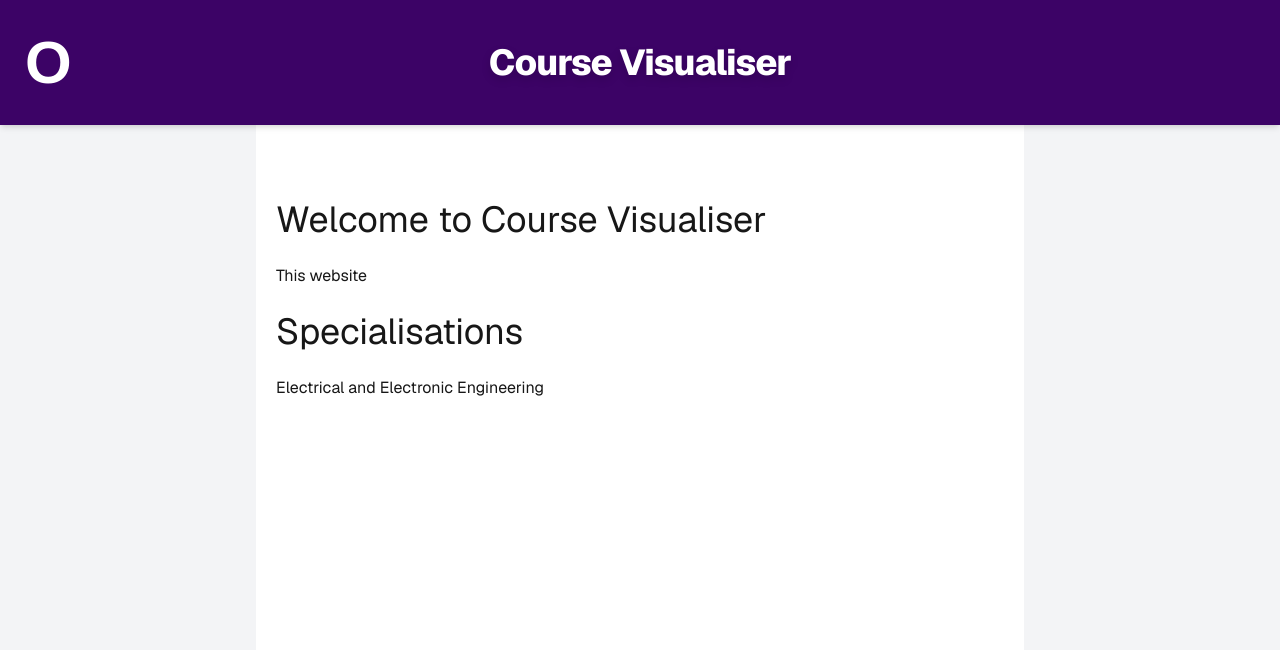
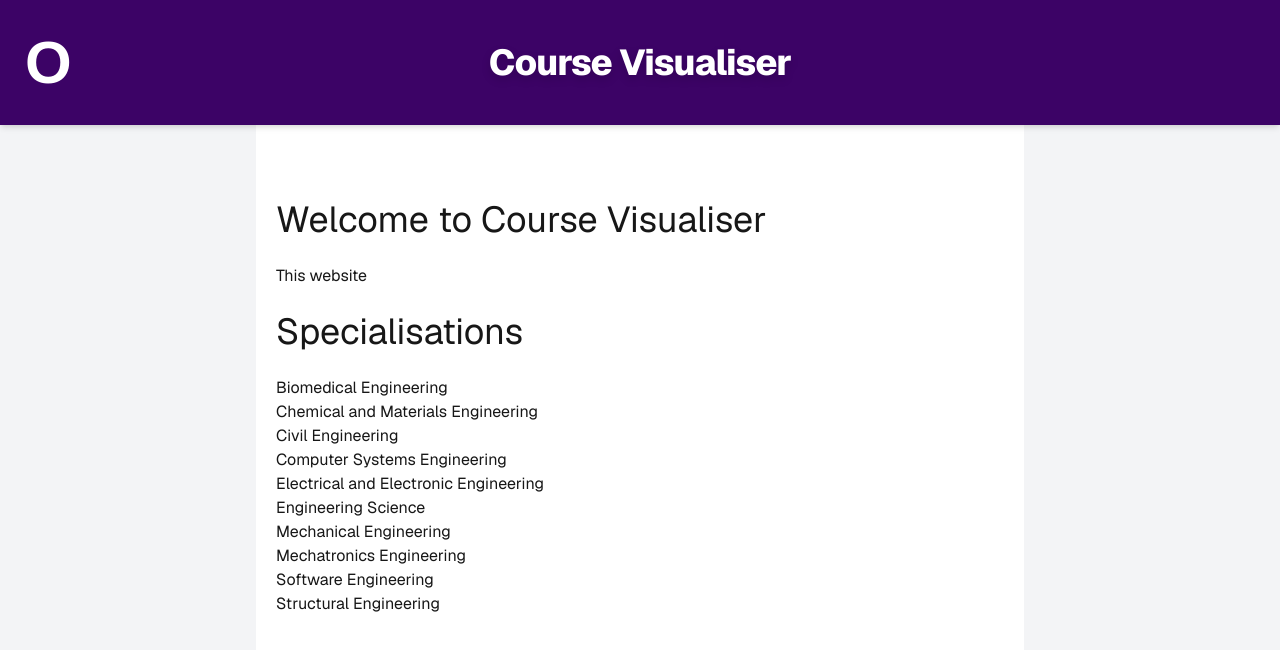
Before and after one commit to matthewrchen/course-visualiser, a Next.js app: page / in a window 1280 px wide. Shown: the top 650 px of the page. Built offline with nearby package versions, Linux system fonts and the light colour scheme.

Commit message:
added rest of spec links to main page

```diff
--- a/src/app/page.tsx
+++ b/src/app/page.tsx
@@ -13,7 +13,34 @@ export default function Home() {
       <br></br>
       <ul>
         <li>
-          <Link href="" className="font-sans">Electrical and Electronic Engineering</Link>
+          <Link href="/specialisations/biomedical-engineering" className="font-sans">Biomedical Engineering</Link>
+        </li>
+        <li>
+          <Link href="/specialisations/chemical-and-materials-engineering" className="font-sans">Chemical and Materials Engineering</Link>
+        </li>
+        <li>
+          <Link href="/specialisations/civil-engineering" className="font-sans">Civil Engineering</Link>
+        </li>
+        <li>
+          <Link href="/specialisations/computer-systems-engineering" className="font-sans">Computer Systems Engineering</Link>
+        </li>
+        <li>
+          <Link href="/specialisations/electrical-and-electronic-engineering" className="font-sans">Electrical and Electronic Engineering</Link>
+        </li>
+        <li>
+          <Link href="/specialisations/engineering-science" className="font-sans">Engineering Science</Link>
+        </li>
+        <li>
+          <Link href="/specialisations/mechanical-engineering" className="font-sans">Mechanical Engineering</Link>
+        </li>
+        <li>
+          <Link href="/specialisations/mechatronics-engineering" className="font-sans">Mechatronics Engineering</Link>
+        </li>
+        <li>
+          <Link href="/specialisations/software-engineering" className="font-sans">Software Engineering</Link>
+        </li>
+        <li>
+          <Link href="/specialisations/structural-engineering" className="font-sans">Structural Engineering</Link>
         </li>
       </ul>
     </>
```
